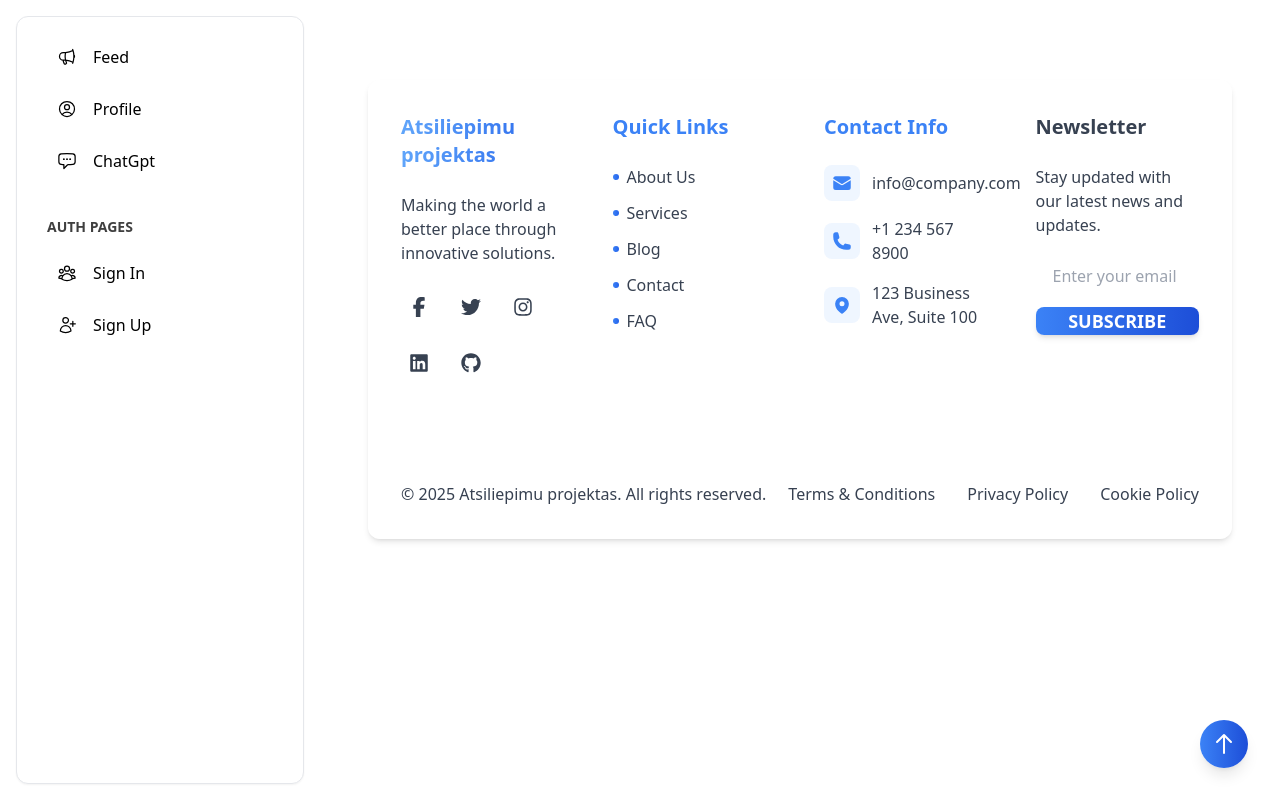
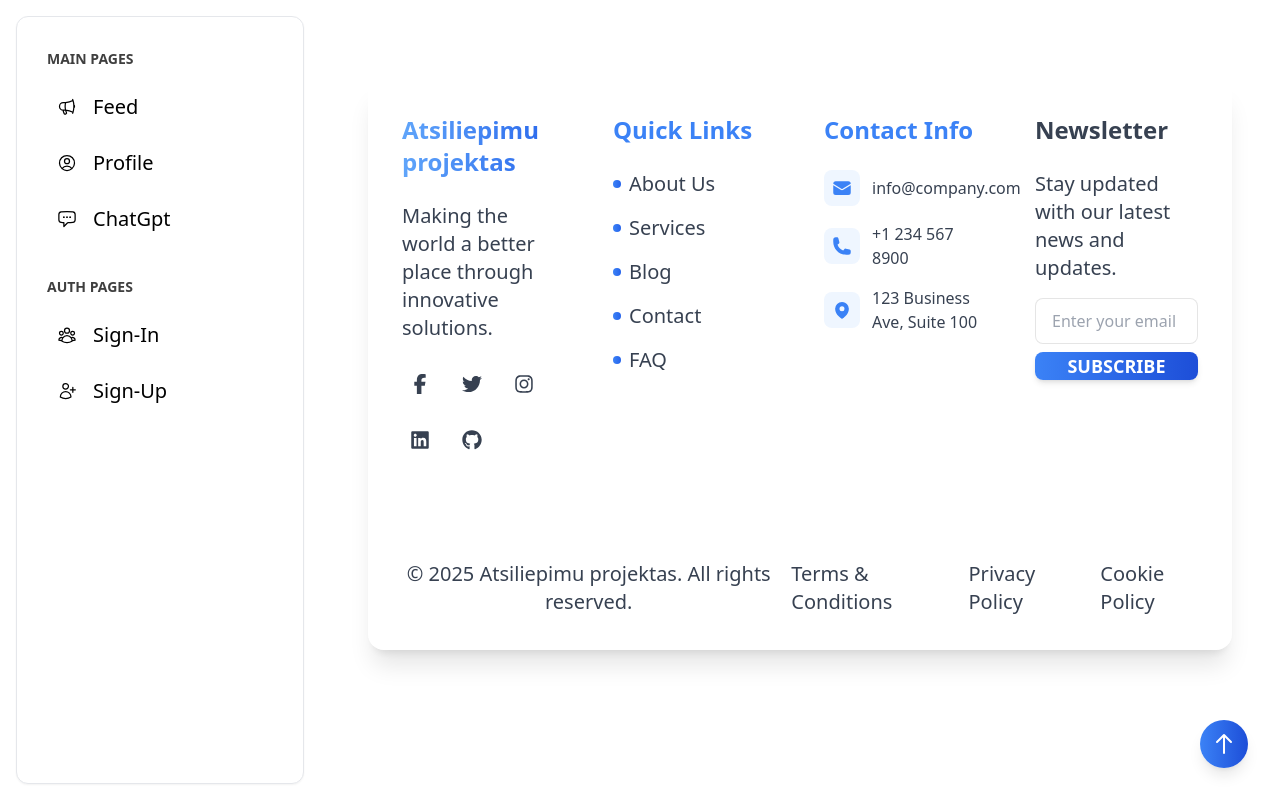
Before and after one commit to ArturUvarov/Atsiliepimu-projektas-, a React (Vite) app in the folder react-with-ts/: page /dashboard in a window 1280 px wide. Built offline with nearby package versions, Linux system fonts and the light colour scheme; sample sign-in values are in the browser's storage.

Commit message:
Optimizing design

```diff
--- /dev/null
+++ b/package.json
@@ -0,0 +1,5 @@
+{
+  "dependencies": {
+    "react-icons": "^5.5.0"
+  }
+}
--- a/react-with-ts/package.json
+++ b/react-with-ts/package.json
@@ -19,6 +19,7 @@
     "react": "18.2.0",
     "react-apexcharts": "1.4.1",
     "react-dom": "18.2.0",
+    "react-icons": "^5.5.0",
     "react-router-dom": "6.17.0"
   },
   "devDependencies": {
--- a/react-with-ts/src/pages/dashboard/Profile.jsx
+++ b/react-with-ts/src/pages/dashboard/Profile.jsx
@@ -19,6 +19,12 @@ import { Link } from "react-router-dom";
 import { projectsData } from "@/data";
 import { authservice } from "../auth/AuthService";
 import { editprofile as EditProfileModal } from "./EditProfile";
+import {
+  FaFacebookSquare,
+  FaRedditSquare,
+  FaLinkedin,
+  FaGithubSquare,
+} from "react-icons/fa";
 
 export function Profile() {
   const [userData, setUserData] = useState(null);
@@ -65,11 +71,6 @@ export function Profile() {
     <>
       <div className="relative mt-8 h-[40vh] w-full overflow-hidden rounded-xl bg-[url('/img/background-image.png')] bg-cover bg-center">
         <div className="absolute inset-0 h-full w-full bg-gradient-to-t from-black/80 via-black/50 to-black/0" />
-        <div className="absolute bottom-8 left-8 text-white">
-          <Typography variant="lead" className="opacity-80">
-            Manage your profile and view your recent projects
-          </Typography>
-        </div>
       </div>
       <Card className="hover:shadow-3xl mx-3 -mt-20 mb-6 transform border-none bg-white/90 shadow-2xl backdrop-blur-xl transition-all duration-300 lg:mx-4">
         <CardBody className="p-4">
@@ -84,7 +85,11 @@ export function Profile() {
               />
               <div>
                 <div className="flex items-center gap-4">
-                  <Typography variant="h3" color="blue-gray" className="mb-1">
+                  <Typography
+                    variant="h3"
+                    color="blue-gray"
+                    className="mb-1 text-xl"
+                  >
                     {userData.username}
                   </Typography>
                   <Chip
@@ -94,7 +99,7 @@ export function Profile() {
                 </div>
                 <Typography
                   variant="lead"
-                  className="font-normal text-blue-gray-600"
+                  className="text-blue-gray-600 font-normal"
                 >
                   {userData.role || "CEO / Co-Founder"}
                 </Typography>
@@ -148,17 +153,8 @@ export function Profile() {
                 <Typography variant="h5" color="blue-gray">
                   Profile Information
                 </Typography>
-                <Button
-                  variant="text"
-                  className="flex items-center gap-2"
-                  size="sm"
-                  onClick={() => handleEditProfile({})}
-                >
-                  <PencilIcon className="h-4 w-4" />
-                  Edit
-                </Button>
               </div>
-              <Typography className="text-l mb-6 text-blue-gray-500">
+              <Typography className="text-blue-gray-500 mb-6 text-xl">
                 {userData.bio ||
                   "Hi, I'm Richard Davis. With over 15 years of experience in tech leadership, I've helped scale multiple startups to successful exits."}
               </Typography>
@@ -168,10 +164,13 @@ export function Profile() {
                     <MapPinIcon className="h-5 w-5 text-blue-500" />
                   </div>
                   <div>
-                    <Typography variant="large" className="font-medium">
+                    <Typography variant="large" className="text-xl font-medium">
                       Location
                     </Typography>
-                    <Typography variant="small" className="text-blue-gray-500">
+                    <Typography
+                      variant="small"
+                      className="text-blue-gray-500 text-xl"
+                    >
                       {userData.location || "San Francisco, USA"}
                     </Typography>
                   </div>
@@ -181,10 +180,13 @@ export function Profile() {
                     <PhoneIcon className="h-5 w-5 text-blue-500" />
                   </div>
                   <div>
-                    <Typography variant="large" className="font-medium">
+                    <Typography variant="large" className="text-xl font-medium">
                       Phone
                     </Typography>
-                    <Typography variant="small" className="text-blue-gray-500">
+                    <Typography
+                      variant="small"
+                      className="text-blue-gray-500 text-xl"
+                    >
                       {userData.phone || "(44) 123 1234 123"}
                     </Typography>
                   </div>
@@ -194,19 +196,39 @@ export function Profile() {
                     <EnvelopeIcon className="h-5 w-5 text-blue-500" />
                   </div>
                   <div>
-                    <Typography variant="large" className="font-medium">
+                    <Typography variant="large" className="text-xl font-medium">
                       Email
                     </Typography>
-                    <Typography variant="small" className="text-blue-gray-500">
+                    <Typography
+                      variant="small"
+                      className="text-blue-gray-500 text-xl"
+                    >
                       {userData.email || "richard.davis@company.com"}
                     </Typography>
                   </div>
                 </div>
               </div>
               <div className="mt-6 border-t pt-6">
-                <Typography variant="large" className="mb-4 font-medium">
+                <Typography
+                  variant="large"
+                  className="mb-4 text-xl font-medium"
+                >
                   Social Media
                 </Typography>
+                <div className="mb-6 flex items-center gap-4">
+                  <a href="https://www.facebook.com/profile" target="_blank">
+                    <FaFacebookSquare className="h-8 w-8 transform text-blue-600 transition-all duration-300 hover:scale-110" />
+                  </a>
+                  <a href="https://www.reddit.com/user/profile" target="_blank">
+                    <FaRedditSquare className="h-8 w-8 transform text-orange-600 transition-all duration-300 hover:scale-110" />
+                  </a>
+                  <a href="https://www.linkedin.com/in/profile" target="_blank">
+                    <FaLinkedin className="h-8 w-8 transform text-blue-700 transition-all duration-300 hover:scale-110" />
+                  </a>
+                  <a href="https://github.com/profile/  " target="_blank">
+                    <FaGithubSquare className="text-black-700 h-8 w-8 transform transition-all duration-300 hover:scale-110" />
+                  </a>
+                </div>
                 <div className="flex gap-4">
                   {userData.socialMedia?.map(({ platform, url, iconClass }) => (
                     <a
@@ -234,7 +256,10 @@ export function Profile() {
                 </Typography>
               </div>
               <div className="mb-6">
-                <Typography variant="large" className="mb-4 font-medium">
+                <Typography
+                  variant="large"
+                  className="mb-4 text-xl font-medium"
+                >
                   Top Skills
                 </Typography>
                 <div className="flex flex-wrap gap-2">
@@ -251,52 +276,78 @@ export function Profile() {
                 <Card className="transform bg-gradient-to-br from-blue-500 via-blue-600 to-blue-700 p-4 transition-all duration-500 hover:-translate-y-2 hover:from-blue-600 hover:via-blue-700 hover:to-blue-800 hover:shadow-xl hover:shadow-blue-500/20">
                   <Typography
                     variant="h4"
-                    className="bg-gradient-to-r from-white to-blue-100 bg-clip-text font-bold text-transparent text-white"
+                    className="bg-gradient-to-r from-white to-blue-100 bg-clip-text text-xl font-bold text-transparent text-white"
                   >
                     {userData.experience || "15+"}
                   </Typography>
-                  <Typography variant="large" className="text-blue-100">
+                  <Typography variant="large" className="text-xl text-blue-100">
                     Years Experience
                   </Typography>
                 </Card>
                 <Card className="transform bg-gradient-to-br from-purple-500 to-purple-700  p-4 transition-all duration-500 hover:-translate-y-2 hover:from-purple-600 hover:via-purple-700 hover:to-purple-800 hover:shadow-xl hover:shadow-blue-500/20">
                   <Typography
                     variant="h4"
-                    className="bg-gradient-to-r from-white to-purple-100 bg-clip-text font-bold text-transparent text-white"
+                    className="bg-gradient-to-r from-white to-purple-100 bg-clip-text text-xl font-bold text-transparent text-white"
                   >
                     {userData.projects || "50+"}
                   </Typography>
-                  <Typography variant="large" className="text-purple-100">
+                  <Typography
+                    variant="large"
+                    className="text-xl text-purple-100"
+                  >
                     Projects Completed
                   </Typography>
                 </Card>
                 <Card className="transform bg-gradient-to-br from-green-500 to-green-700 p-4 transition-all duration-500 hover:-translate-y-2 hover:from-green-600 hover:via-green-700 hover:to-green-800 hover:shadow-xl hover:shadow-blue-500/20">
                   <Typography
                     variant="h4"
-                    className="bg-gradient-to-r from-white to-green-100 bg-clip-text font-bold text-transparent text-white"
+                    className="bg-gradient-to-r from-white to-green-100 bg-clip-text text-xl font-bold text-transparent text-white"
                   >
                     {userData.successRate || "100%"}
                   </Typography>
-                  <Typography variant="large" className="text-green-100">
+                  <Typography
+                    variant="large"
+                    className="text-xl text-green-100"
+                  >
                     Success Rate
                   </Typography>
                 </Card>
                 <Card className="transform bg-gradient-to-br from-orange-500 to-orange-700  p-4 transition-all duration-500 hover:-translate-y-2 hover:from-orange-600 hover:via-orange-700 hover:to-orange-800 hover:shadow-xl hover:shadow-blue-500/20">
                   <Typography
                     variant="h4"
-                    className="bg-gradient-to-r from-white to-orange-100 bg-clip-text font-bold text-transparent text-white"
+                    className="bg-gradient-to-r from-white to-orange-100 bg-clip-text text-xl font-bold text-transparent text-white"
                   >
                     {userData.support || "24/7"}
                   </Typography>
-                  <Typography variant="large" className="text-orange-100">
+                  <Typography
+                    variant="large"
+                    className="text-xl text-orange-100"
+                  >
                     Support
                   </Typography>
                 </Card>
               </div>
               <div>
-                <Typography variant="large" className="mb-4 font-medium">
+                <Typography
+                  variant="large"
+                  className="font-weight-900 mb-4 text-xl"
+                >
                   Recent Achievements
                 </Typography>
+                <Card className="transform bg-gradient-to-br from-cyan-500 to-cyan-700  p-4 transition-all duration-500 hover:-translate-y-2 hover:from-orange-600 hover:via-orange-700 hover:to-orange-800 hover:shadow-xl hover:shadow-blue-500/20">
+                  <Typography
+                    variant="h4"
+                    className="bg-gradient-to-r from-white to-orange-100 bg-clip-text text-xl font-bold text-transparent text-white"
+                  >
+                    {userData.support || "Top rated review"}
+                  </Typography>
+                  <Typography
+                    variant="large"
+                    className="text-xl text-orange-100"
+                  >
+                    Cooking Theme
+                  </Typography>
+                </Card>
                 <div className="flex flex-col gap-4">
                   {userData.achievements?.map((achievement, index) => (
                     <div
@@ -320,9 +371,9 @@ export function Profile() {
             <Typography
               variant="h4"
               color="blue-gray"
-              className="mb-8 flex items-center gap-3"
+              className="mb-8 flex items-center gap-3 text-xl"
             >
-              Recent Projects
+              Recent reviews
               <Chip
                 size="sm"
                 value={`${projectsData.length} projects`}
@@ -357,13 +408,13 @@ export function Profile() {
                     <Typography
                       variant="h5"
                       color="blue-gray"
-                      className="mb-3 font-semibold"
+                      className="mb-3 text-xl font-semibold"
                     >
                       {title}
                     </Typography>
                     <Typography
                       variant="medium"
-                      className="font-normal text-blue-gray-600"
+                      className="text-blue-gray-600 text-xl font-normal"
                     >
                       {description}
                     </Typography>
@@ -373,7 +424,7 @@ export function Profile() {
                       <Button
                         size="sm"
                         variant="text"
-                        className="flex items-center gap-2 hover:bg-blue-gray-50/50"
+                        className="hover:bg-blue-gray-50/50 flex items-center gap-2"
                       >
                         View Project
                         <svg
--- a/react-with-ts/src/routes.jsx
+++ b/react-with-ts/src/routes.jsx
@@ -14,25 +14,30 @@ const icon = {
   className: "w-5 h-5 text-inherit",
 };
 
+const name = {
+  className: "text-xl",
+};
+
 export const routes = [
   {
+    title: "main pages",
     layout: "dashboard",
     pages: [
       {
         icon: <MegaphoneIcon {...icon} />,
-        name: "feed ",
+        name: <span {...name}>Feed</span>,
         path: "/feed",
         element: <FeedMain />,
       },
       {
         icon: <UserCircleIcon {...icon} />,
-        name: "profile",
+        name: <span {...name}>Profile</span>,
         path: "/profile",
         element: <Profile />,
       },
       {
         icon: <ChatBubbleLeftEllipsisIcon {...icon} />,
-        name: "ChatGpt",
+        name: <span {...name}>ChatGpt</span>,
         path: "/ChatGpt",
         element: <ChatGpt />,
       },
@@ -44,13 +49,13 @@ export const routes = [
     pages: [
       {
         icon: <UserGroupIcon {...icon} />,
-        name: "sign in",
+        name: <span {...name}>Sign-in</span>,
         path: "/sign-in",
         element: <SignIn />,
       },
       {
         icon: <UserPlusIcon {...icon} />,
-        name: "sign up",
+        name: <span {...name}>Sign-up</span>,
         path: "/sign-up",
         element: <SignUp />,
       },
--- a/react-with-ts/src/widgets/layout/Footer.jsx
+++ b/react-with-ts/src/widgets/layout/Footer.jsx
@@ -75,20 +75,20 @@ export function Footer() {
       className="relative w-full bg-white/5 bg-cover bg-center"
       role="contentinfo"
     >
-      <div className="absolute inset-0 bg-gradient-to-b from-blue-gray-900/95 to-blue-gray-900/100" />
+      <div className="from-blue-gray-900/95 to-blue-gray-900/100 absolute inset-0 bg-gradient-to-b" />
 
       <div className="relative mx-auto px-8 pb-8 pt-16">
-        <Card className="rounded-xl border border-white/10 bg-white/10 p-8 backdrop-blur-xl">
+        <Card className="rounded-2xl border-2 border-white/20 bg-white/10 p-8 shadow-xl backdrop-blur-xl">
           <div className="grid grid-cols-1 gap-12 md:grid-cols-2 lg:grid-cols-4">
             {/* Company Info Section */}
             <div>
               <Typography
                 variant="h5"
-                className="mb-6 bg-gradient-to-r from-blue-400 to-blue-600 bg-clip-text font-bold text-transparent"
+                className="mb-6 bg-gradient-to-r from-blue-400 to-blue-600 bg-clip-text text-2xl font-bold text-transparent"
               >
                 Atsiliepimu projektas
               </Typography>
-              <Typography className="mb-6 font-normal text-blue-gray-100">
+              <Typography className="text-blue-gray-100 mb-6 text-xl font-normal">
                 Making the world a better place through innovative solutions.
               </Typography>
               <div className="flex flex-wrap gap-4">
@@ -111,19 +111,19 @@ export function Footer() {
             <div>
               <Typography
                 variant="h5"
-                className="mb-6 font-semibold text-blue-500"
+                className="mb-6 text-2xl font-semibold text-blue-500"
               >
                 Quick Links
               </Typography>
               <nav>
-                <ul className="space-y-3">
+                <ul className="space-y-4">
                   {quickLinks.map((link) => (
                     <li key={link.text}>
                       <a
                         href={link.href}
-                        className="group flex items-center gap-2 text-blue-gray-100 transition-all duration-300 hover:translate-x-2 hover:text-blue-500"
+                        className="text-blue-gray-100 group flex items-center gap-2 text-xl transition-all duration-300 hover:translate-x-2 hover:text-blue-500"
                       >
-                        <span className="h-1.5 w-1.5 rounded-full bg-gradient-to-r from-blue-500 to-blue-600 transition-transform group-hover:scale-150" />
+                        <span className="h-2 w-2 rounded-full bg-gradient-to-r from-blue-500 to-blue-600 transition-transform group-hover:scale-150" />
                         {link.text}
                       </a>
                     </li>
@@ -136,11 +136,11 @@ export function Footer() {
             <div>
               <Typography
                 variant="h5"
-                className="mb-6 font-semibold text-blue-500"
+                className="mb-6 text-2xl font-semibold text-blue-500"
               >
                 Contact Info
               </Typography>
-              <address className="space-y-4 not-italic">
+              <address className="space-y-4 text-xl not-italic">
                 {[
                   {
                     icon: EnvelopeIcon,
@@ -161,7 +161,7 @@ export function Footer() {
                   <a
                     key={index}
                     href={contact.href}
-                    className="group flex items-center gap-3 text-blue-gray-700 hover:text-blue-500"
+                    className="text-blue-gray-700 group flex items-center gap-3 hover:text-blue-500"
                   >
                     <div className="rounded-lg bg-blue-50 p-2 transition-colors group-hover:bg-blue-100">
                       <contact.icon className="h-5 w-5 text-blue-500" />
@@ -176,10 +176,10 @@ export function Footer() {
 
             {/* Newsletter Section */}
             <div>
-              <Typography variant="h5" className="mb-6 font-semibold">
+              <Typography variant="h5" className="mb-6 text-2xl font-semibold">
                 Newsletter
               </Typography>
-              <Typography className="mb-4 text-blue-gray-100">
+              <Typography className="text-blue-gray-100 mb-4 text-xl">
                 Stay updated with our latest news and updates.
               </Typography>
               <form onSubmit={handleSubscribe} className="flex flex-col gap-2">
@@ -188,7 +188,7 @@ export function Footer() {
                   value={email}
                   onChange={(e) => setEmail(e.target.value)}
                   placeholder="Enter your email"
-                  className="rounded-lg border border-white/10 bg-white/5 px-4 py-2.5 placeholder-blue-gray-400 transition-all focus:border-blue-500 focus:outline-none focus:ring-2 focus:ring-blue-500/20"
+                  className="placeholder-blue-gray-400 rounded-lg border border-black/10 bg-white/5 px-4 py-2.5 transition-all focus:border-blue-500 focus:outline-none focus:ring-2 focus:ring-blue-500/20"
                   required
                   aria-label="Email for newsletter"
                 />
@@ -196,7 +196,7 @@ export function Footer() {
                   type="submit"
                   size="lg"
                   disabled={isSubmitting}
-                  className={`transform bg-gradient-to-r from-blue-500 to-blue-700 text-lg transition-all duration-300 hover:-translate-y-1 hover:from-blue-600 hover:to-blue-800 hover:shadow-lg hover:shadow-blue-500/25 ${
+                  className={`h-10transform bg-gradient-to-r from-blue-500 to-blue-700 text-lg transition-all duration-300 hover:-translate-y-1 hover:from-blue-600 hover:to-blue-800 hover:shadow-lg hover:shadow-blue-500/25 ${
                     isSubmitting ? "opacity-75" : ""
                   }`}
                 >
@@ -207,9 +207,9 @@ export function Footer() {
           </div>
 
           {/* Copyright Section */}
-          <div className="mt-16 border-t border-white/10 pt-8">
+          <div className="mt-16 border-t-2 border-white/20 pt-8">
             <div className="flex flex-col items-center justify-between gap-4 md:flex-row">
-              <Typography className="text-center font-normal text-blue-gray-100">
+              <Typography className="text-blue-gray-100 text-center text-xl font-normal">
                 &copy; {year} Atsiliepimu projektas. All rights reserved.
               </Typography>
               <div className="flex gap-8">
@@ -219,7 +219,7 @@ export function Footer() {
                       key={text}
                       as="a"
                       href="#"
-                      className="font-normal text-blue-gray-100 transition-colors hover:text-blue-500"
+                      className="text-blue-gray-100 text-xl font-normal transition-colors hover:text-blue-500"
                     >
                       {text}
                     </Typography>
```
Also changed, not shown: react-with-ts/src/layouts/BreadCrumbs.jsx (deleted, +0 -40 lines), 2 other files (tests, documents, lock files or other folders).
